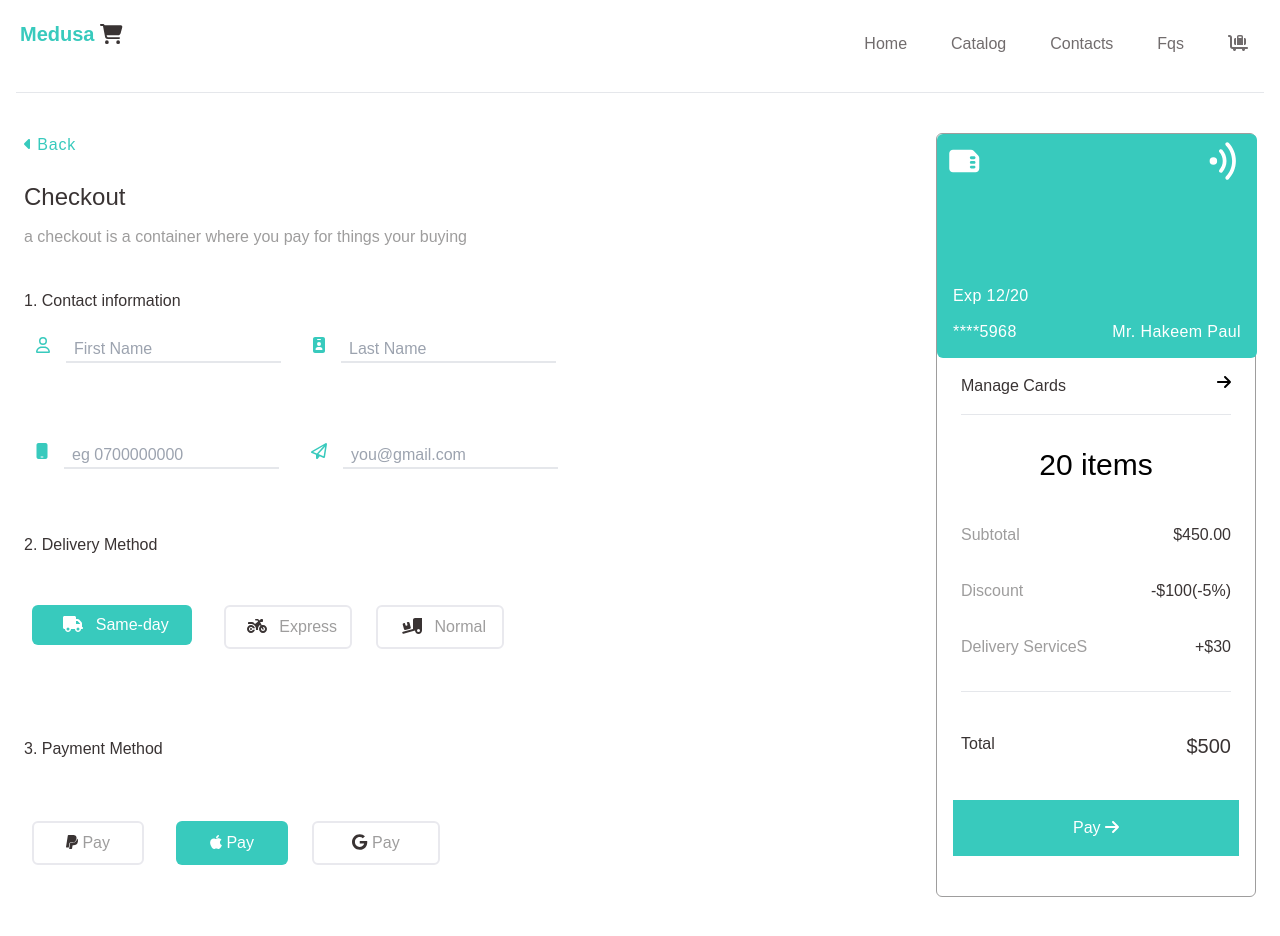
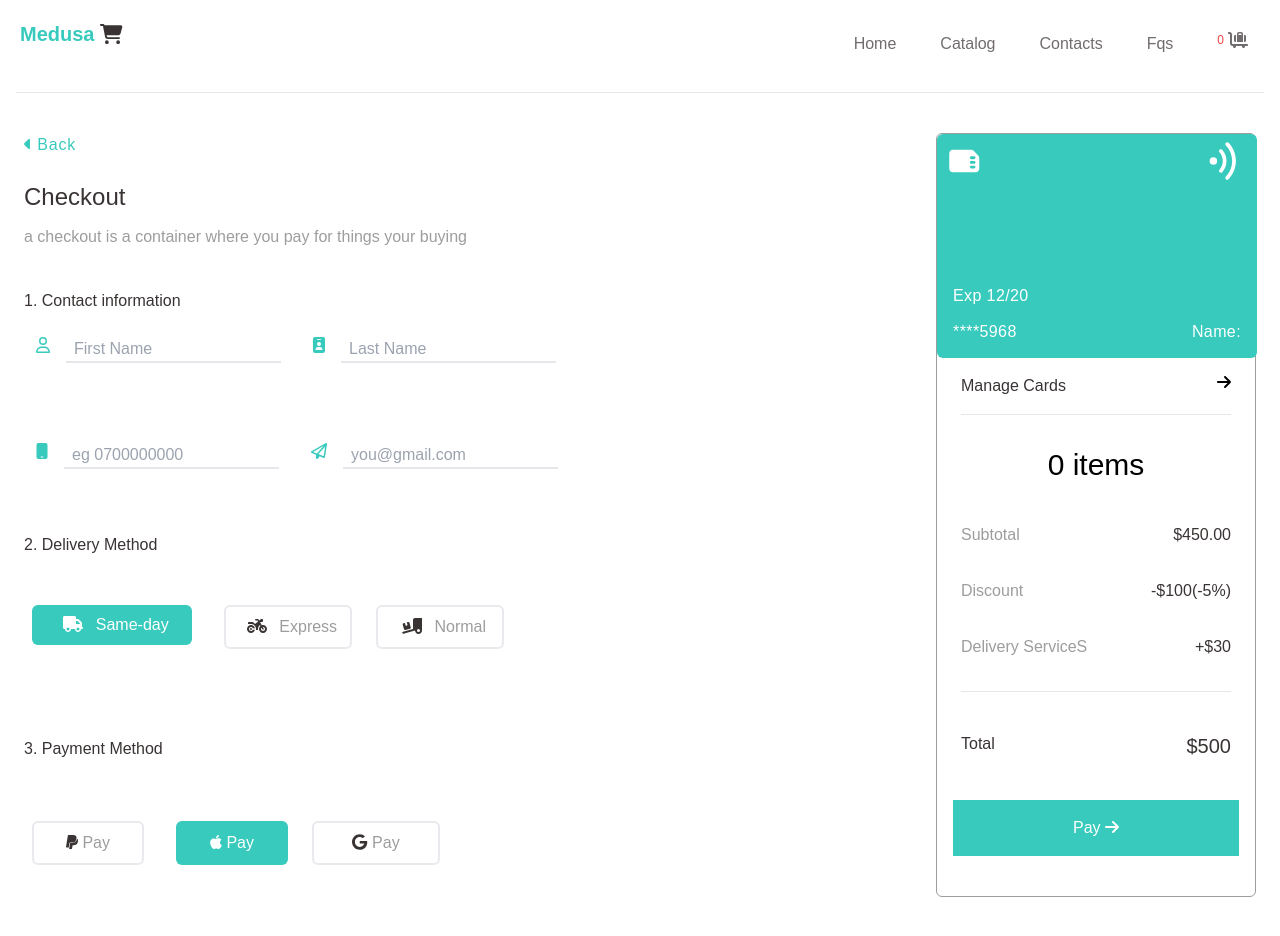
Before and after one commit to Paulhakeem/medusa, a Vue app: page /dashboard in a window 1280 px wide. Shown: the top 936 px of the page. Built offline with nearby package versions, Linux system fonts and the light colour scheme.

Commit message:
setting up pinia

```diff
--- a/src/components/Header.vue
+++ b/src/components/Header.vue
@@ -3,6 +3,9 @@ import { RouterLink } from "vue-router";
 import { ref } from "vue";
 const showMenu = ref(false);
 
+import { useItemsStore } from '../stores/items.js'
+
+const itemsStore = useItemsStore()
 
 </script>
 
@@ -56,8 +59,9 @@ const showMenu = ref(false);
             <li class="hidden sm:flex">
               <RouterLink
                 to="/dashboard"
-                class="text-[#716c6d] hover:text-primary text font-medium py-1 px-3"
+                class="text-[#716c6d] hover:text-primary text font-medium py-1 px-3 flex gap-1"
                 >
+                <p class="text-red-500 text-xs">{{ itemsStore.count }}</p>
                 <font-awesome-icon :icon="['fas', 'cart-flatbed-suitcase']" class="text-[#716c6d]"/>
               </RouterLink>
             </li>
--- a/src/components/products.vue
+++ b/src/components/products.vue
@@ -1,7 +1,7 @@
 <script setup>
 import { ref } from "vue";
  import products from "../products.js";
-import {useItemsStore} from '../stores/items.js'
+import { useItemsStore } from '../stores/items.js'
 
 const itemsStore = useItemsStore()
 
@@ -20,7 +20,7 @@ const itemsStore = useItemsStore()
       <div class="border-2 border-[#f4f2f3] rounded-md w-72 h-full">
         <img :src="product.product_iamge_url" alt="" class="w-72" />
         <h2 class="mx-3 text-md font-semibold font-sans pt-2 text-[#393333]">
-          {{ items.product_name }}
+          {{ product.product_name }}
         </h2>
         <p class="mx-3 text-xs font-light text-[#9e9d9d] text-left">
           {{ product.product_descrption }}
@@ -30,11 +30,13 @@ const itemsStore = useItemsStore()
         >
         <div class="mb-3">
           <button
+          @click="itemsStore.increment"
             class="mx-3 text-md font-light mt-3 items-left bg-primary
              text-white p-1 rounded-full w-28 hover:text-primary hover:border-2 hover:border-primary hover:bg-white"
           >
             BUY
           </button>
+
         </div>
       </div>
     </div>
--- a/src/stores/items.js
+++ b/src/stores/items.js
@@ -1,12 +1,16 @@
 import { defineStore } from 'pinia'
-import products from '../products.js'
+
 
 export const useItemsStore = defineStore('itemsStore', {
     state: () => {
         return {
-           products
+            count: 0
         }
-    }
-
+    },
+    actions: {
+        increment() {
+          this.count++
+        },
+      },
 
 })
--- /dev/null
+++ b/src/stores/price.js
@@ -0,0 +1,16 @@
+import { defineStore } from 'pinia'
+
+export const usePriceStore  = defineStore('usePrice', {
+    state: () => {
+        product: [
+            // {item1: 'Redox color table high quality', price: 900},
+            // {item2: '8GB RAM 256 SSD', price: 3000},
+            // {item3: '4GB RAM 256 SSD', price: 1000},
+            // {item4: 'Powerful camera upgrades', price: 999},
+            // {item5: 'High quality', price: 900},
+            // {item6: 'Redox color table high quality', price: 900},
+            // {item7: 'Redox color table high quality', price: 900},
+            // {item8: 'Redox color table high quality', price: 900},
+        ]
+    }
+})
--- a/src/views/Dashboard.vue
+++ b/src/views/Dashboard.vue
@@ -1,7 +1,14 @@
 <script setup>
-// import { ref } from "vue";
-import Header from "../components/Header.vue";
+import {ref} from 'vue'
+import Header from "../components/Header.vue"
+import { useItemsStore } from '../stores/items.js'
 
+const itemsStore = useItemsStore()
+
+const firstName = ref('')
+const lastName = ref('')
+const phoneNumber = ref('')
+const email = ref('')
 
 </script>
 <template class="bg-[#eff4fc]">
@@ -28,6 +35,7 @@ import Header from "../components/Header.vue";
         <div class="flex my-6 gap-4">
           <font-awesome-icon :icon="['far', 'user']" class="text-primary" />
           <input
+          v-model="firstName"
             type="text"
             placeholder="First Name"
             class="outline-none text-[#393333] border-b-2 font-light border-b-text-[#393333] pl-2 caret-gray-300 focus:border-b-primary"
@@ -37,6 +45,7 @@ import Header from "../components/Header.vue";
         <div class="flex my-6 gap-4">
           <font-awesome-icon :icon="['fas', 'id-badge']" class="text-primary" />
           <input
+          v-model="lastName"
             type="text"
             placeholder="Last Name"
             class="outline-none text-[#393333] border-b-2 border-b-text-[#393333] font-light pl-2 caret-gray-300 focus:border-b-primary"
@@ -45,6 +54,7 @@ import Header from "../components/Header.vue";
         <div class="flex my-6 gap-4">
           <font-awesome-icon :icon="['fas', 'mobile']" class="text-primary" />
           <input
+          v-model="phoneNumber"
             type="tel"
             name="phone"
             placeholder="eg 0700000000"
@@ -57,6 +67,7 @@ import Header from "../components/Header.vue";
             class="text-primary"
           />
           <input
+            v-model="email"
             type="email"
             placeholder="you@gmail.com"
             class="outline-none text-[#393333] border-b-2 border-b-text-[#393333] font-light pl-2 caret-gray-300 focus:border-b-primary"
@@ -150,7 +161,7 @@ import Header from "../components/Header.vue";
 
           <div class="flex justify-between tracking-wide">
             <p class="text-white font-light font-mono">****5968</p>
-            <p class="font-light text-white">Mr. Hakeem Paul</p>
+            <p class="font-light text-white text-right mb-12">Name: {{ firstName }} {{ lastName }}</p>
           </div>
         </footer>
       </div>
@@ -165,7 +176,7 @@ import Header from "../components/Header.vue";
       <hr class="mx-6 my-4" />
 
       <div class="text-center text-3xl font-light my-8">
-        <h1>20 items</h1>
+        <h1>{{ itemsStore.count }} items</h1>
       </div>
 
       <div class="my-10 mx-6 space-y-8">
```
